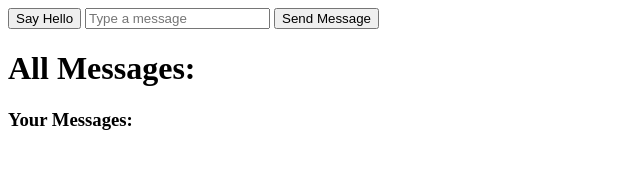
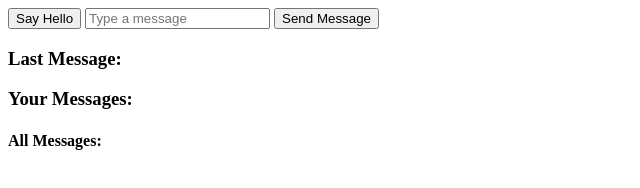
Before and after one commit to jeermuce/ws_client, a plain HTML site: page index.html in a window 1280 px wide. Shown: the whole page, without its empty margins (0-640 px from the left). Drawn offline with Linux system fonts and the light colour scheme.

Commit message:
last msg

```diff
--- a/index.html
+++ b/index.html
@@ -20,8 +20,9 @@
     <button id="helloButton">Say Hello</button>
     <input type="text" id="messageInput" placeholder="Type a message" />
     <button id="sendMessageButton">Send Message</button>
-    <h1 id="allMessages">All Messages:</h1>
-    <h3 id="clientMessages">Your Messages:</h3>
+    <h3 id="lastMessage">Last Message: </h3>
+    <h3 id="clientMessages">Your Messages: </h3>
+    <h4 id="allMessages">All Messages: </h4>
     <script async defer>
         const protocol = window.location.protocol === "https:" ? "wss" : "ws";
         const socket = new WebSocket(`${protocol}://jeermuce-server.opensrc.mx/`);
@@ -37,6 +38,7 @@
 
             if (data.type === "allMessages") {
                 document.getElementById('allMessages').innerText = `All Messages: ${data.messages.join(', ')}`;
+                document.getElementById('lastMessage').innerText = `Last Message: ${data.messages[data.messages.length - 1]}`;
             } else if (data.type === "clientMessages") {
                 document.getElementById('clientMessages').innerText = `Your Messages: ${data.messages.join(', ')}`;
             }
```
